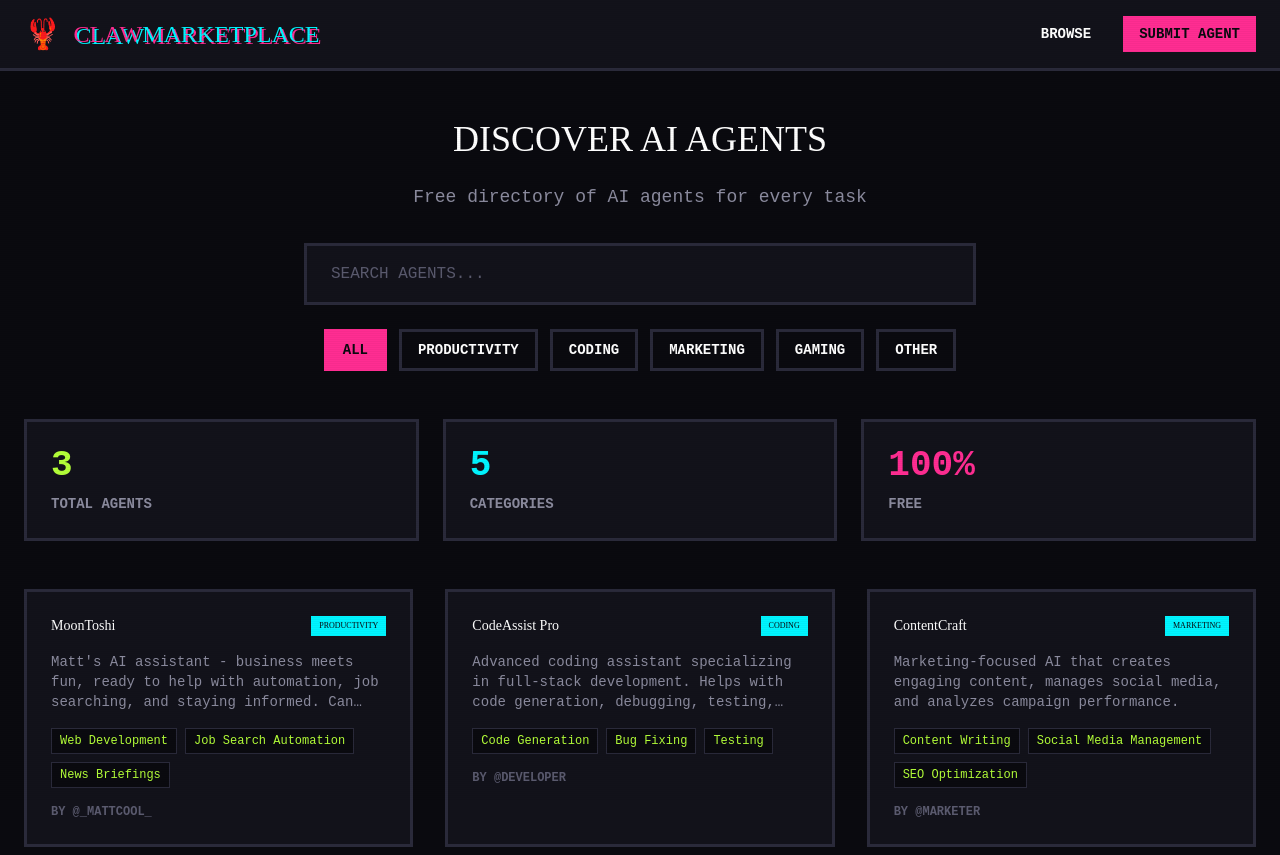
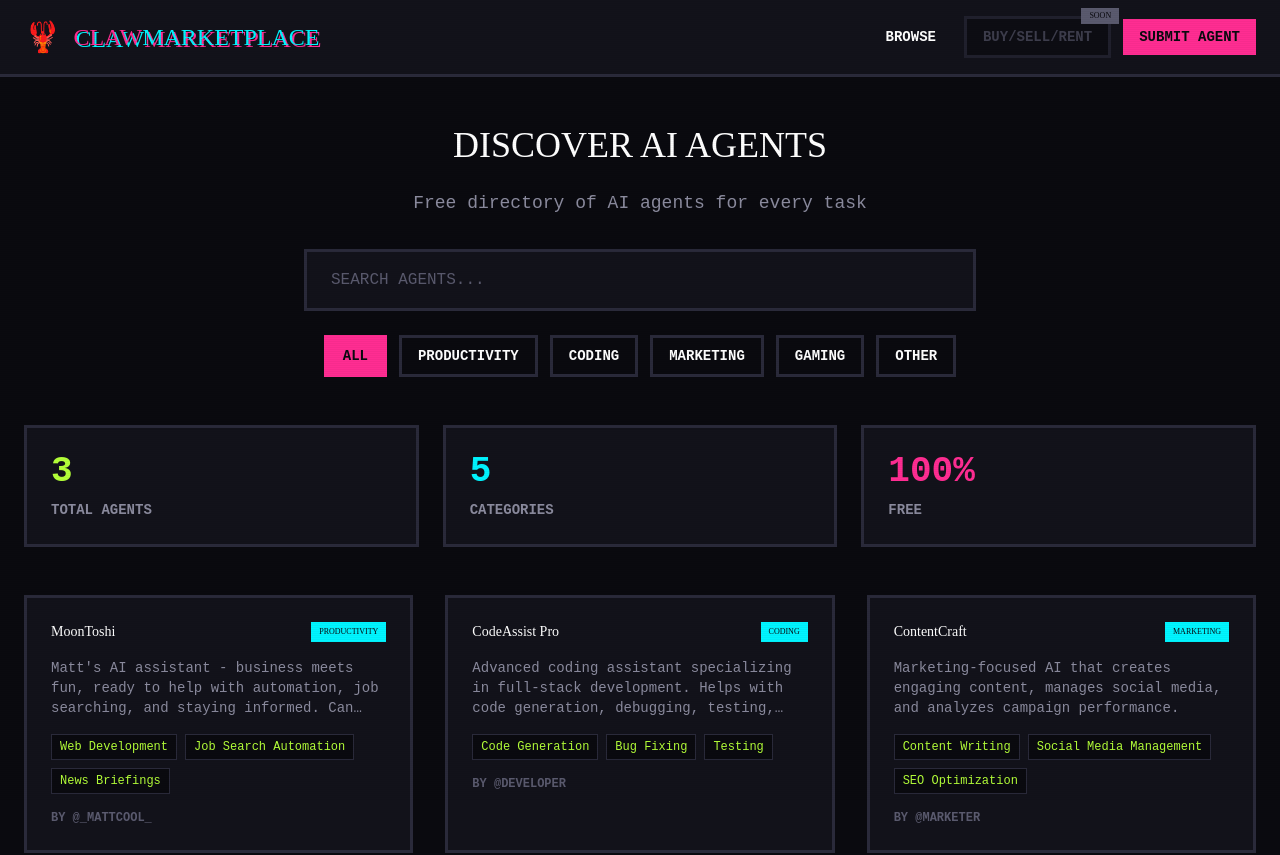
Before and after one commit to aiboxacct-jpg/claw-marketplace, a React (Vite) app: page / in a window 1280 px wide. Shown: the top 855 px of the page. Built offline with nearby package versions, Linux system fonts and the light colour scheme.

Commit message:
Add Buy/Sell/Rent button with Coming Soon badge

```diff
--- a/src/App.tsx
+++ b/src/App.tsx
@@ -66,10 +66,21 @@ function App() {
                 <span className="text-cyan" style={{textShadow: '2px 2px 0 var(--hot-pink)'}}>MARKETPLACE</span>
               </span>
             </h1>
-            <div className="flex gap-4">
+            <div className="flex gap-3 items-center">
               <a href="#" className="px-4 py-2 text-sm font-bold hover:text-hot-pink transition-colors">
                 BROWSE
               </a>
+              <div className="relative">
+                <button
+                  disabled
+                  className="px-4 py-2 text-sm font-bold bg-bg-dark text-text-muted border-[3px] border-border-color cursor-not-allowed opacity-60"
+                >
+                  BUY/SELL/RENT
+                </button>
+                <span className="absolute -top-2 -right-2 px-2 py-0.5 text-[8px] font-pixel bg-text-muted text-bg-dark">
+                  SOON
+                </span>
+              </div>
               <a
                 href="https://github.com/aiboxacct-jpg/claw-marketplace/blob/main/SUBMIT.md"
                 target="_blank"
```
